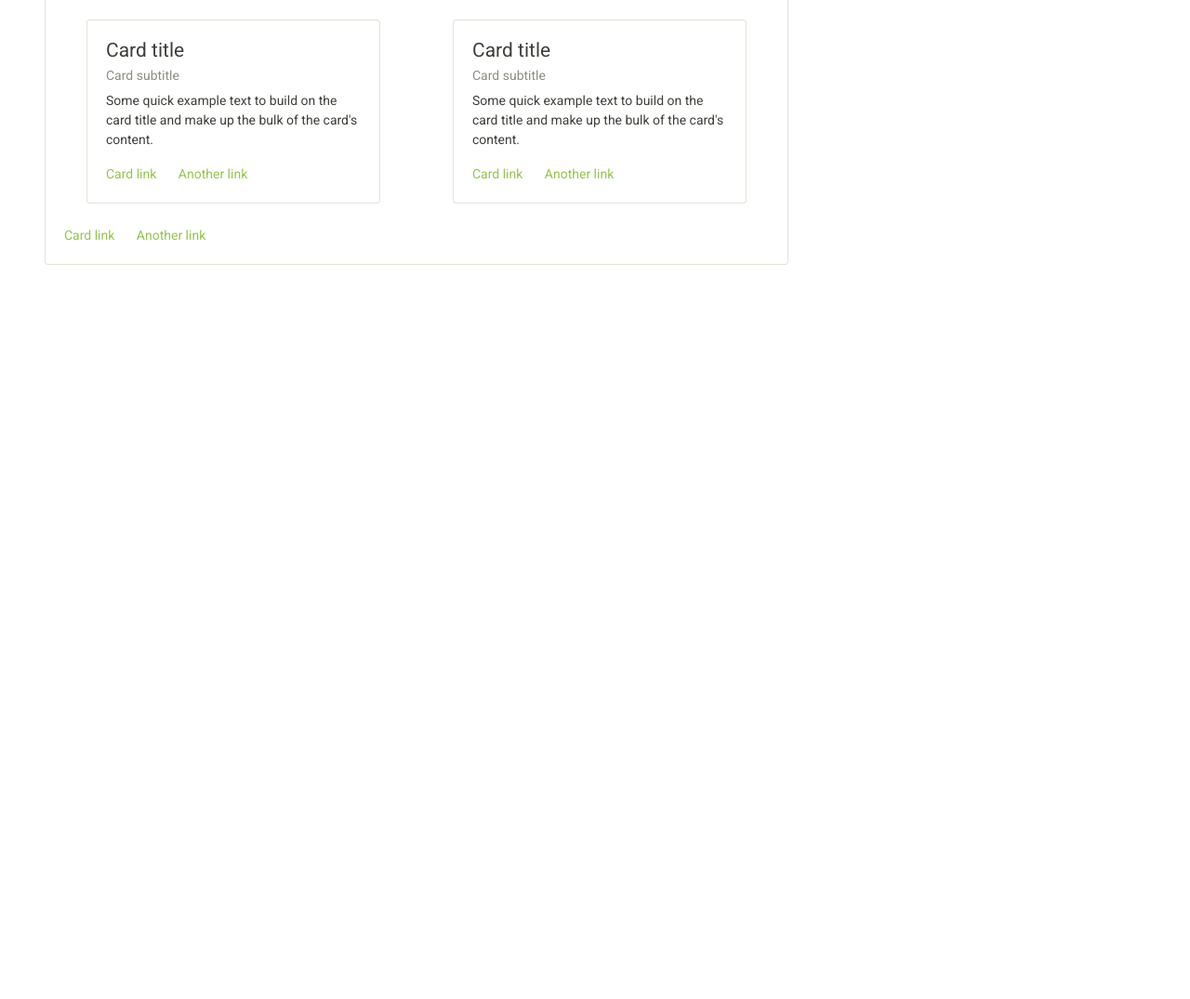
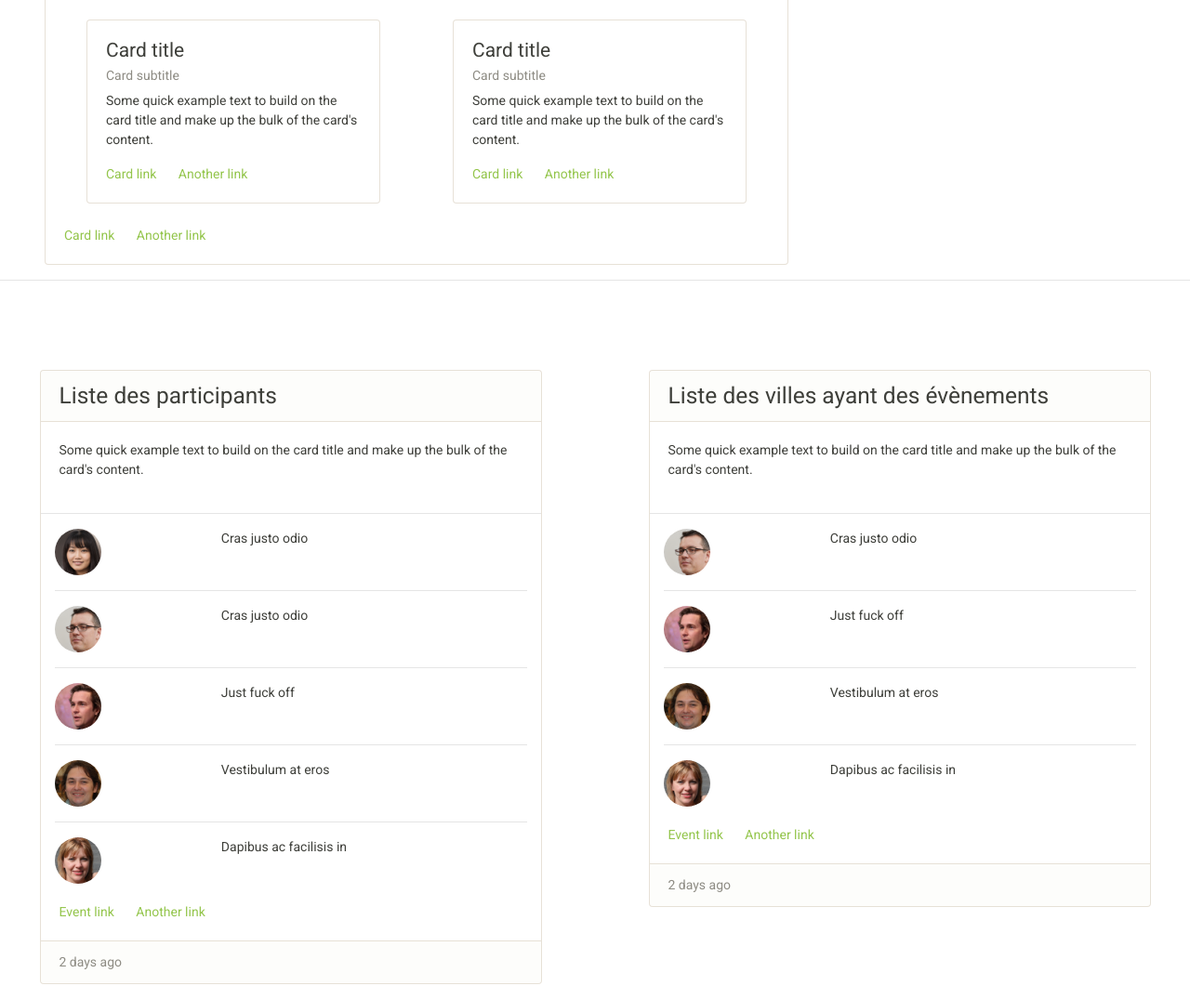
Before and after one commit to BenValadilaine/S07-02_molecule_organisme, a plain HTML site: page cards.html in a window 1280 px wide. Shown: the part 2641-3716 px from the top of the page at 93% size. Before the commit the page ends 2926 px from the top, so only its background shows below. Drawn offline with Linux system fonts and the light colour scheme.

Commit message:
push before crash

```diff
--- a/cards.html
+++ b/cards.html
@@ -228,6 +228,128 @@
     <a href="#" class="card-link">Another link</a>
   </div>
 </div>
-
+<hr>
+<div class="row mt-5">
+  <div class="col">
+    <div class="row d-flex justify-content-around mt-5">
+      <div class="card mb-3" style="max-width: 540px;">
+        <h3 class="card-header">Liste des participants</h3>
+        <div class="card-body">
+          <p class="card-text">Some quick example text to build on the card title and make up the bulk of the card's content.</p>
+        </div>
+        <hr>
+        <div class="col">
+          <div class="row">
+            <div class="col-md-4">
+              <img src="./image1.jpeg" class="card-img rounded-circle" alt="..." style="max-width: 50px">
+            </div>
+            <div class="col-md-8">
+              <p>Cras justo odio</p>
+            </div>
+          </div>
+          <hr>
+          <div class="row">
+            <div class="col-md-4">
+              <img src="./image2.jpeg" class="card-img rounded-circle" alt="..." style="max-width: 50px">
+            </div>
+            <div class="col-md-8">
+              <p>Cras justo odio</p>
+            </div>
+          </div>
+          <hr>
+          <div class="row">
+            <div class="col-md-4">
+              <img src="./image3.jpeg" class="card-img rounded-circle" alt="..." style="max-width: 50px">
+            </div>
+            <div class="col-md-8">
+              <p>Just fuck off</p>
+            </div>
+          </div>
+          <hr>
+          <div class="row">
+            <div class="col-md-4">
+              <img src="./image4.jpeg" class="card-img rounded-circle" alt="..." style="max-width: 50px">
+            </div>
+            <div class="col-md-8">
+              <p>Vestibulum at eros</p>
+            </div>
+          </div>
+          <hr>
+          <div class="row">
+            <div class="col-md-4">
+              <img src="./image5.jpeg" class="card-img rounded-circle" alt="..." style="max-width: 50px">
+            </div>
+            <div class="col-md-8">
+              <p>Dapibus ac facilisis in</p>
+            </div>
+          </div>
+        </div>
+        <div class="card-body">
+          <a href="#" class="card-link">Event link</a>
+          <a href="#" class="card-link">Another link</a>
+        </div>
+        <div class="card-footer text-muted">
+          2 days ago
+        </div>
+      </div>
+    </div>
+  </div>
+  <hr>
+  <div class="col">
+    <div class="row d-flex justify-content-around mt-5">
+      <div class="card mb-3" style="max-width: 540px;">
+        <h3 class="card-header">Liste des villes ayant des évènements</h3>
+        <div class="card-body">
+          <p class="card-text">Some quick example text to build on the card title and make up the bulk of the card's content.</p>
+        </div>
+        <hr>
+        <div class="col">
+          <div class="row">
+            <div class="col-md-4">
+              <img src="./image2.jpeg" class="card-img rounded-circle" alt="..." style="max-width: 50px">
+            </div>
+            <div class="col-md-8">
+              <p>Cras justo odio</p>
+            </div>
+          </div>
+          <hr>
+          <div class="row">
+            <div class="col-md-4">
+              <img src="./image3.jpeg" class="card-img rounded-circle" alt="..." style="max-width: 50px">
+            </div>
+            <div class="col-md-8">
+              <p>Just fuck off</p>
+            </div>
+          </div>
+          <hr>
+          <div class="row">
+            <div class="col-md-4">
+              <img src="./image4.jpeg" class="card-img rounded-circle" alt="..." style="max-width: 50px">
+            </div>
+            <div class="col-md-8">
+              <p>Vestibulum at eros</p>
+            </div>
+          </div>
+          <hr>
+          <div class="row">
+            <div class="col-md-4">
+              <img src="./image5.jpeg" class="card-img rounded-circle" alt="..." style="max-width: 50px">
+            </div>
+            <div class="col-md-8">
+              <p>Dapibus ac facilisis in</p>
+            </div>
+          </div>
+        </div>
+        <div class="card-body">
+          <a href="#" class="card-link">Event link</a>
+          <a href="#" class="card-link">Another link</a>
+        </div>
+        <div class="card-footer text-muted">
+          2 days ago
+        </div>
+      </div>
+    </div>
+  </div>
+</div>
 </body>
 </html>
```
Also changed, not shown: image1.jpeg (added), image2.jpeg (added), image3.jpeg (added), image4.jpeg (added), image5.jpeg (added).
